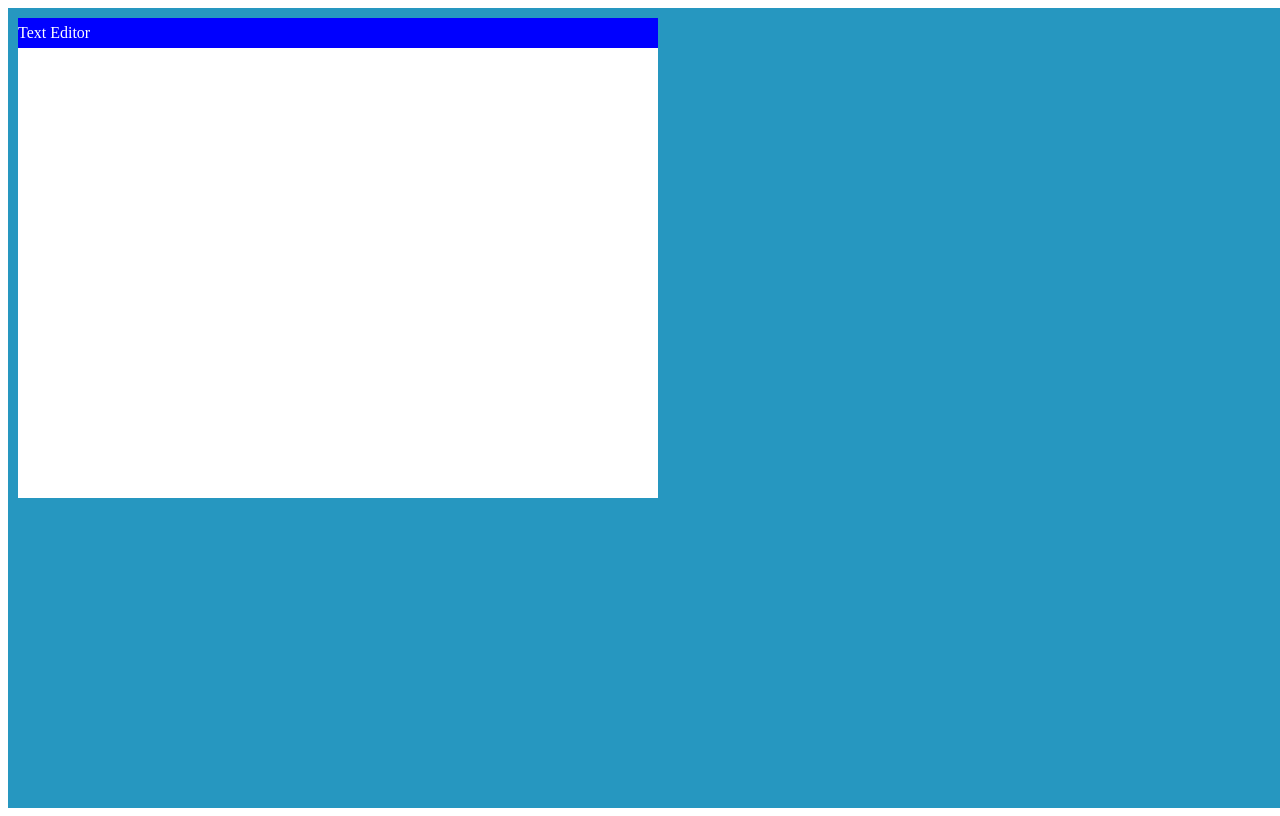
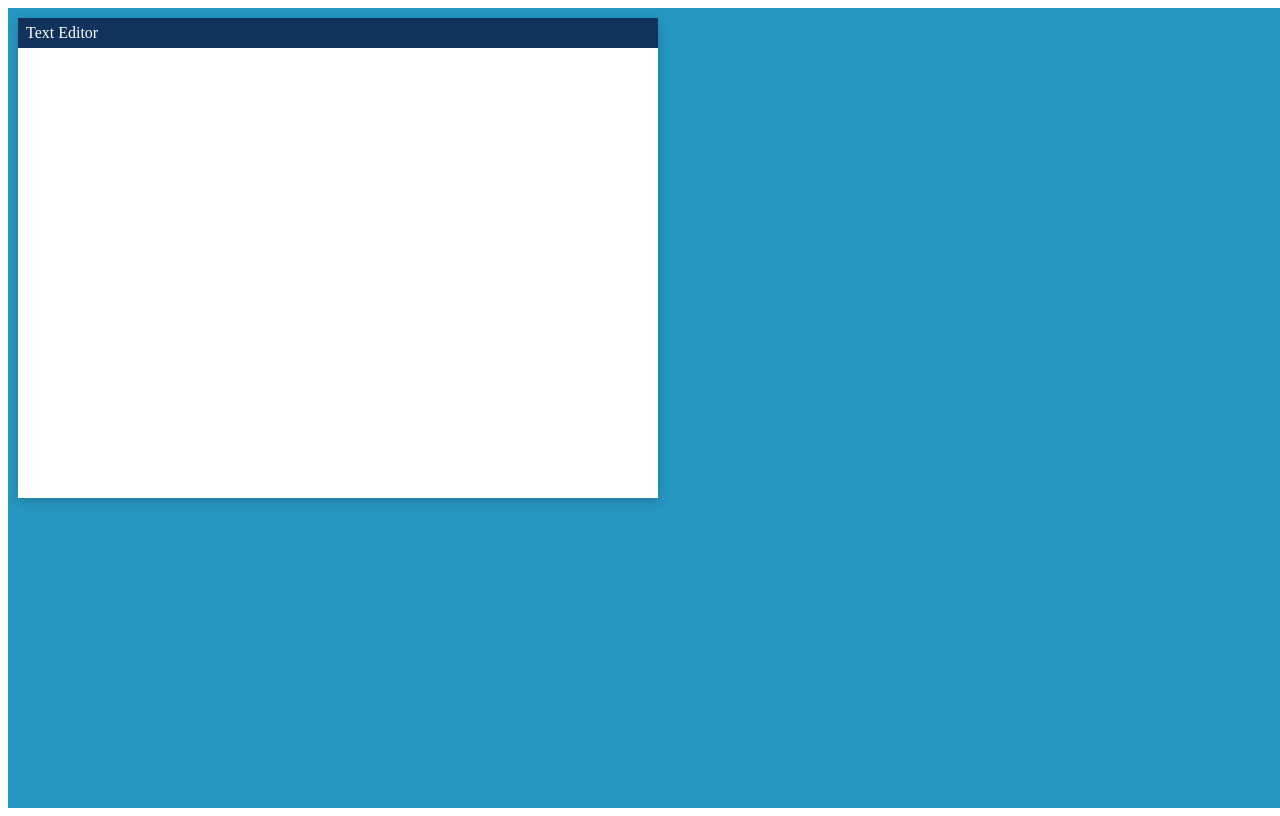
Before and after one commit to samlmbrt/desktop-environment, a Next.js app: page / in a window 1280 px wide. Built offline with nearby package versions, Linux system fonts and the light colour scheme.

Commit message:
Add a box shadow on Window components

```diff
--- a/src/components/Window/Window.module.scss
+++ b/src/components/Window/Window.module.scss
@@ -1,13 +1,15 @@
 .window {
   position: absolute;
   background-color: white;
+  box-shadow: 0 3px 10px hsla(0, 0%, 0%, 0.2);
 }
 
 .titleBar {
   display: flex;
   align-items: center;
   height: 30px;
-  background-color: blue;
+  padding: 0 8px;
+  background-color: hsl(213, 69%, 21%);
   color: white;
   user-select: none;
 }
```
